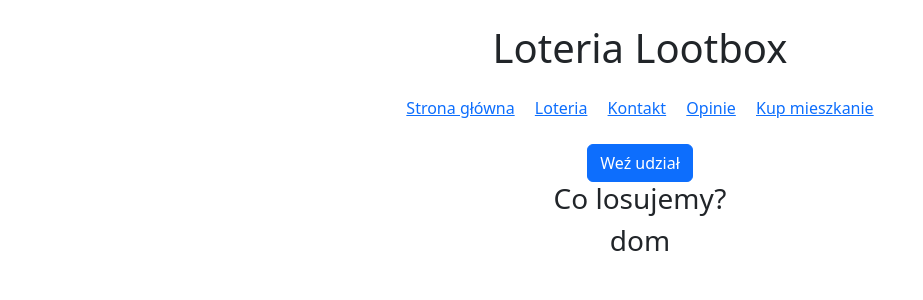
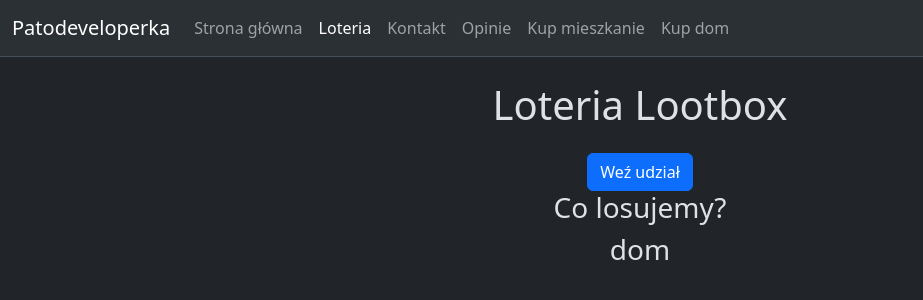
Before and after one commit to gowno2137/Patodevelopment, a PHP site: page /loteria.php in a window 1280 px wide. Shown: the top 300 px of the page, without its empty margins (0-923 px from the left). Run offline with PHP 8.4, Linux system fonts and the light colour scheme.

Commit message:
lepszy css

```diff
--- a/loteria.php
+++ b/loteria.php
@@ -1,5 +1,5 @@
 <!DOCTYPE html>
-<html lang="pl">
+<html lang="pl" data-bs-theme="dark">
 <head>
     <meta charset="UTF-8">
     <meta name="viewport" content="width=device-width, initial-scale=1.0">
@@ -23,16 +23,39 @@
     </style>
 </head>
 <body onload="oco()">
+    <nav class="navbar bg-dark border-bottom border-body navbar-expand-lg bg-body-tertiary" data-bs-theme="dark">
+    <div class="container-fluid">
+        <a class="navbar-brand" href="index.php">Patodeveloperka</a>
+        <button class="navbar-toggler" type="button" data-bs-toggle="collapse" data-bs-target="#navbarNav" aria-controls="navbarNav" aria-expanded="false" aria-label="Toggle navigation">
+        <span class="navbar-toggler-icon"></span>
+        </button>
+        <div class="collapse navbar-collapse" id="navbarNav">
+        <ul class="navbar-nav">
+            <li class="nav-item">
+            <a class="nav-link" href="index.php">Strona główna</a>
+            </li>
+            <li class="nav-item">
+                <a class="nav-link active" href="loteria.php" aria-current="page">Loteria</a>
+            </li>
+            <li class="nav-item">
+                <a class="nav-link" href="kontakt.php">Kontakt</a>
+            </li>
+            <li class="nav-item">
+                <a class="nav-link" href="opinie.php">Opinie</a>
+            </li>
+            <li class="nav-item">
+                <a class="nav-link" href="kupMieszkanie.php">Kup mieszkanie</a>
+            </li>
+            <li class="nav-item">
+                <a class="nav-link" href="#">Kup dom</a>
+            </li>
+        </ul>
+        </div>
+    </div>
+    </nav>
     <header class="text-center my-4">
         <h1>Loteria Lootbox</h1>
     </header>
-    <nav class="text-center mb-4">
-        <a href="index.php" class="mx-2">Strona główna</a>
-        <a href="loteria.php" class="mx-2">Loteria</a>
-        <a href="kontakt.php" class="mx-2">Kontakt</a>
-        <a href="opinie.php" class="mx-2">Opinie</a>
-        <a href="kupMieszkanie.php" class="mx-2">Kup mieszkanie</a>
-    </nav>
     <div class="text-center">
         <button id="startLottery" class="btn btn-primary" onclick="">Weź udział</button>
         <h3>Co losujemy?</h3>
@@ -47,7 +70,7 @@
             const intervalTime = 100;
             let animationCount = 0;
             const maxAnimations = 20;
-            const finalOutcome = Math.random() < 0.1 ? "Wygrałeś" : "Przegrałeś"; // 10% szans ze wygrasz
+            const finalOutcome = Math.random() < 0.9 ? "Wygrałeś" : "Przegrałeś"; // 10% szans ze wygrasz
 
             resultDiv.innerText = "";
             resultDiv.classList.remove("winning", "losing");
```
Also changed, not shown: index.php (+30 -8 lines), kontakt.php (+32 -8 lines).
